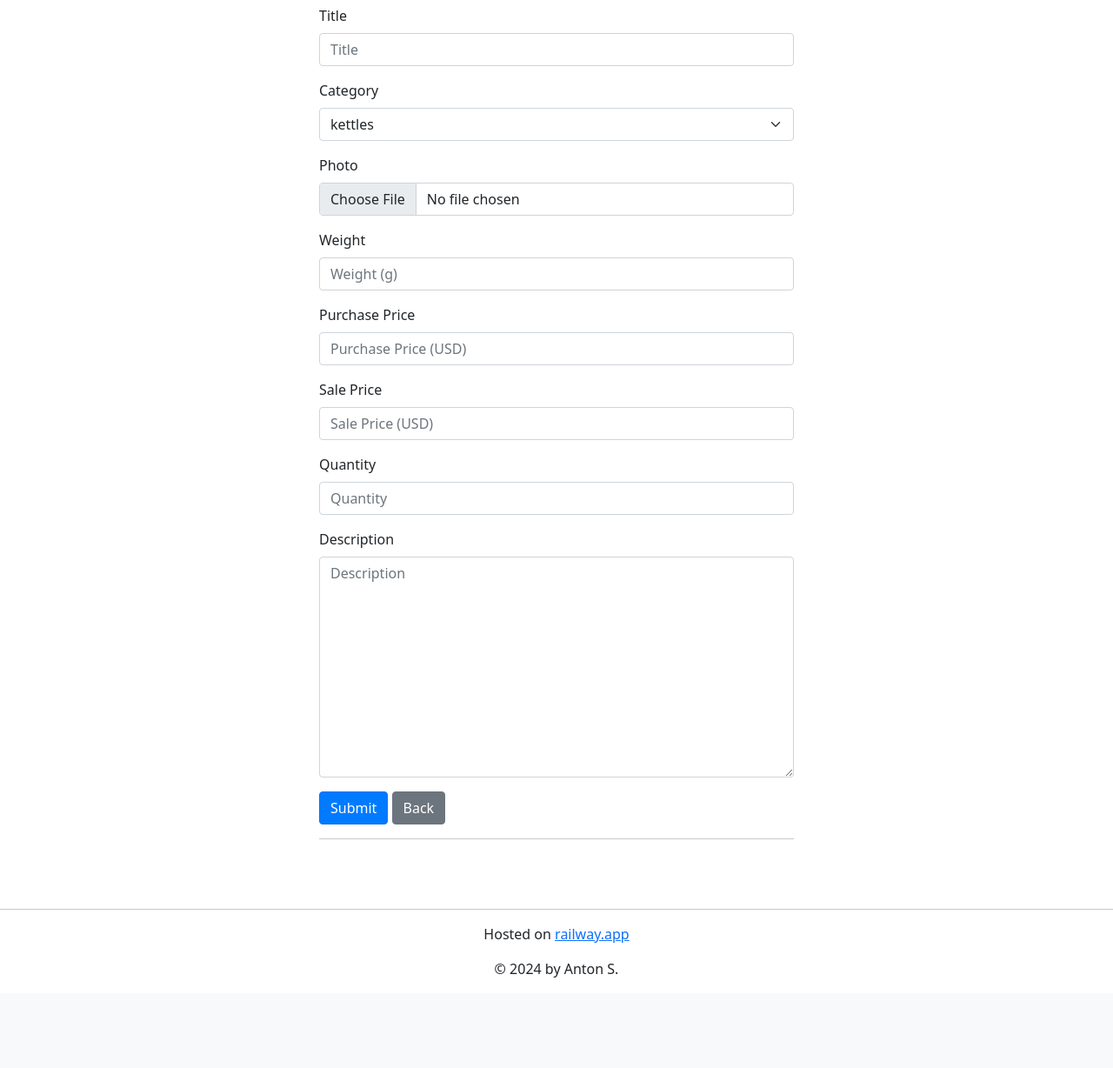
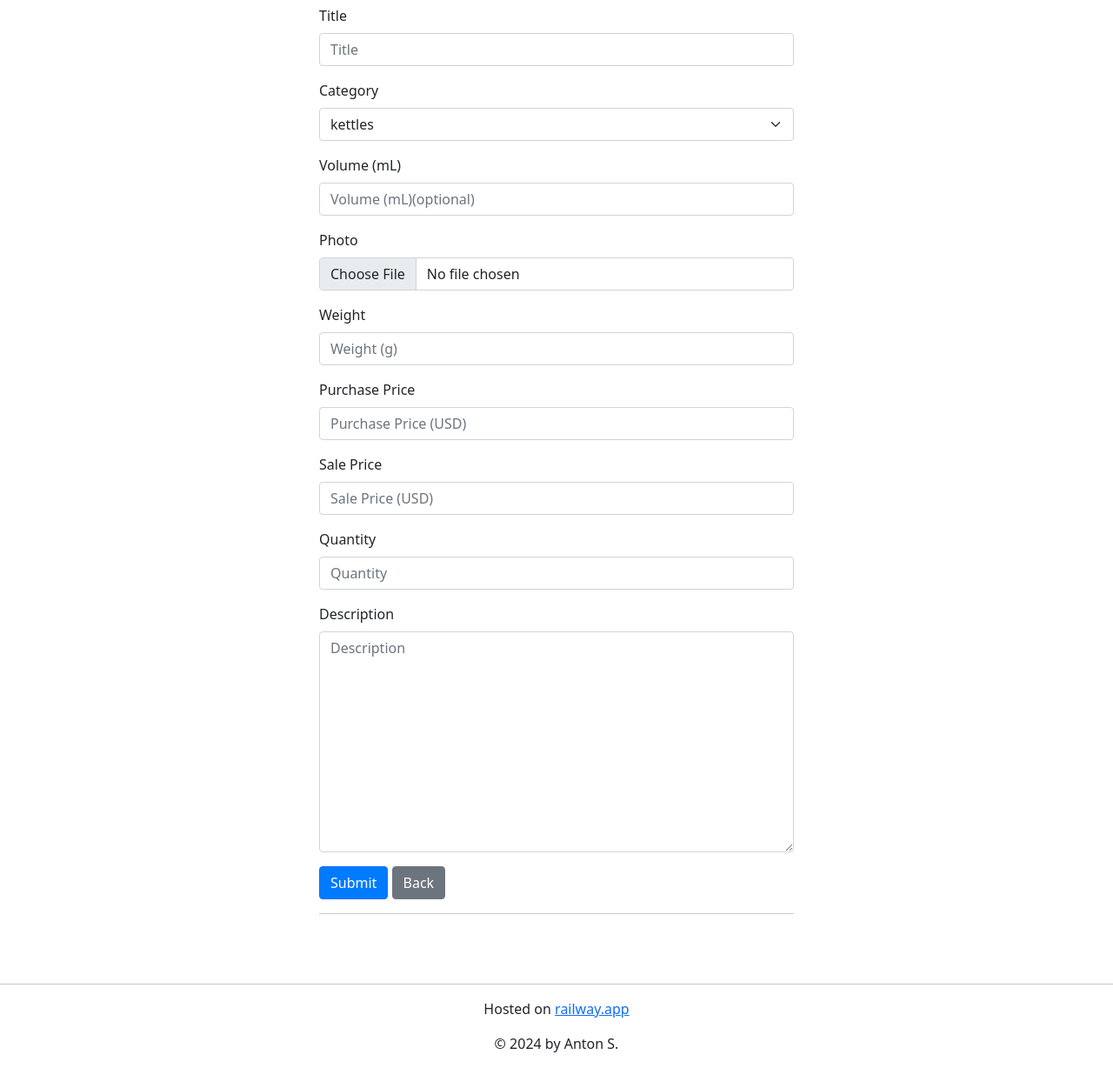
Before and after one commit to asiomchen/inventory-management, a Flask app: page /create/ in a window 1280 px wide. Shown: the part 186-1414 px from the top of the page at 87% size. Before the commit the page ends 1310 px from the top, so only its background shows below. Run offline with Flask 3, Linux system fonts and the light colour scheme; a user stored in the database is signed in; some libraries are stand-ins or nearby versions.

Commit message:
Add volume column to Product model and update database schema

```diff
--- a/main.py
+++ b/main.py
@@ -100,6 +100,16 @@ def create():
         else:
             photo = "No photo"
 
+        volume = request.form.get("volume")
+        if volume:
+            if volume == "":
+                volume = None
+            elif re.match(r"^\d+(\.\d+)?$", volume):
+                volume = float(volume)
+            else:
+                flash("Volume must be a number", "danger")
+                return render_template("products/create.html")
+
         product = Product(
             title=title,
             description=description,
@@ -109,7 +119,7 @@ def create():
             purchase_price=purchase_price,
             sale_price=sale_price,
             profit=profit,
-            category_idx=category_idx,
+            category_idx=category_idx, volume=volume
         )
         db.session.add(product)
         db.session.commit()
@@ -156,6 +166,17 @@ def edit(product_id):
                 product.photo_idx = image.idx
                 os.remove(os.path.join(current_app.config["UPLOAD_FOLDER"], filename))
 
+        volume = request.form.get("volume")
+        if volume:
+            if volume == "":
+                volume = None
+            elif re.match(r"^\d+(\.\d+)?$", volume):
+                volume = float(volume)
+            else:
+                flash("Volume must be a number", "danger")
+                return render_template("products/create.html")
+        product.volume = volume
+
         db.session.add(product)
         db.session.commit()
 
@@ -190,12 +211,22 @@ def get_products():
     query = Product.query
     search = request.args.get('search[value]')
     if search:
-        query = query.filter(db.or_(
-            Product.title.like(f'%{search}%'),
-            Product.description.like(f'%{search}%'),
-            Product.category.has(Category.name.like(f'%{search}%')),
-            Product.quantity.like(f'%{search}%'),
-        ))
+        logging.info(f"Search by {search}")
+        # if string like float_column>float or float_column<float we need to split it
+        if re.match(r"([a-z_].+)([<>])(\d+\.?\d?)", search):
+            logging.info(f"Search by {search}")
+            column, operator, value = re.match(r"([a-z_].+)([<>])(\d+\.?\d?)", search).groups()
+            if operator == '>':
+                query = query.filter(getattr(Product, column) > float(value))
+            elif operator == '<':
+                query = query.filter(getattr(Product, column) < float(value))
+        else:
+            query = query.filter(db.or_(
+                Product.title.like(f'%{search}%'),
+                Product.description.like(f'%{search}%'),
+                Product.category.has(Category.name.like(f'%{search}%')),
+                Product.quantity.like(f'%{search}%'),
+            ))
     total_filtered = query.count()
 
     # Sorting
@@ -238,6 +269,7 @@ def get_products():
                 "profit": product.profit,
                 "category": product.category.name,
                 "photo": product.photo.url if product.photo else current_app.url_for("static", filename="no-photo.bmp"),
+                "volume": product.volume,
             }
         )
     return jsonify(
--- a/templates/products/create.html
+++ b/templates/products/create.html
@@ -18,6 +18,11 @@
                         <option value="{{ category.name }}">{{ category.name }}</option>
                         {% endfor %}
                     </select>
+                </div>
+
+                <div class="mb-3">
+                    <label for="volume" class="form-label">Volume (mL)</label>
+                    <input type="text" class="form-control" name="volume" placeholder="Volume (mL)(optional)">
                 </div>
 
                 <div class="mb-3">
--- a/templates/products/edit.html
+++ b/templates/products/edit.html
@@ -19,7 +19,11 @@
                                 <option value="{{ category.name }}" {% if category.name == product.category.name %} selected {% endif %}>{{ category.name }}</option>
                             {% endfor %}
                         </select>
-                    <br>
+                    </div>
+                    <div class="mb-3">
+                        <label for="volume" class="form-label">Volume (mL)</label>
+                        <input type="text" class="form-control" name="volume" placeholder="Volume (mL)(optional)" value="{{ product.volume if product.volume else '' }}">
+                    </div>
                     <div class="mb-3">
                         <label for="New photo upload" class="form-label">Photo</label>
                         <input type="file" class="form-control" name="photo" accept="image/*" value='no_photo'>
--- a/templates/products/product.html
+++ b/templates/products/product.html
@@ -23,6 +23,12 @@
                     <td>Category</td>
                     <td>{{ product.category.name }}</td>
                 </tr>
+                {% if product.volume %}
+                <tr>
+                    <td>Volume</td>
+                    <td>{{ product.volume }} ml</td>
+                </tr>
+                {% endif %}
                 <tr>
                     <td>Weight</td>
                     <td>{{ product.weight }} g</td>
--- a/templates/products/table.html
+++ b/templates/products/table.html
@@ -22,6 +22,7 @@
                 <th data-data="photo" data-sort="false">Photo</th>
                 <th data-data="title" data-sort="true">Title</th>
                 <th data-data="category" data-sort="true">Category</th>
+                <th data-data="volume">Volume (ml)</th>
                 <th data-data="weight" data-sort="true">Weight (g)</th>
                 <th data-data="purchase_price" data-sort="true">Purchase price ($)</th>
                 <th data-data="sale_price" data-sort="true">Sale price ($)</th>
@@ -57,6 +58,7 @@
                     return `<a href="/${row.id}" class="text-truncate" style="max-width: 150px; display: inline-block;">${data}</a>`;
                 }},
                 { data: "category"},
+                { data: "volume"},
                 { data: "weight" },
                 { data: "purchase_price" },
                 { data: "sale_price" },
```
